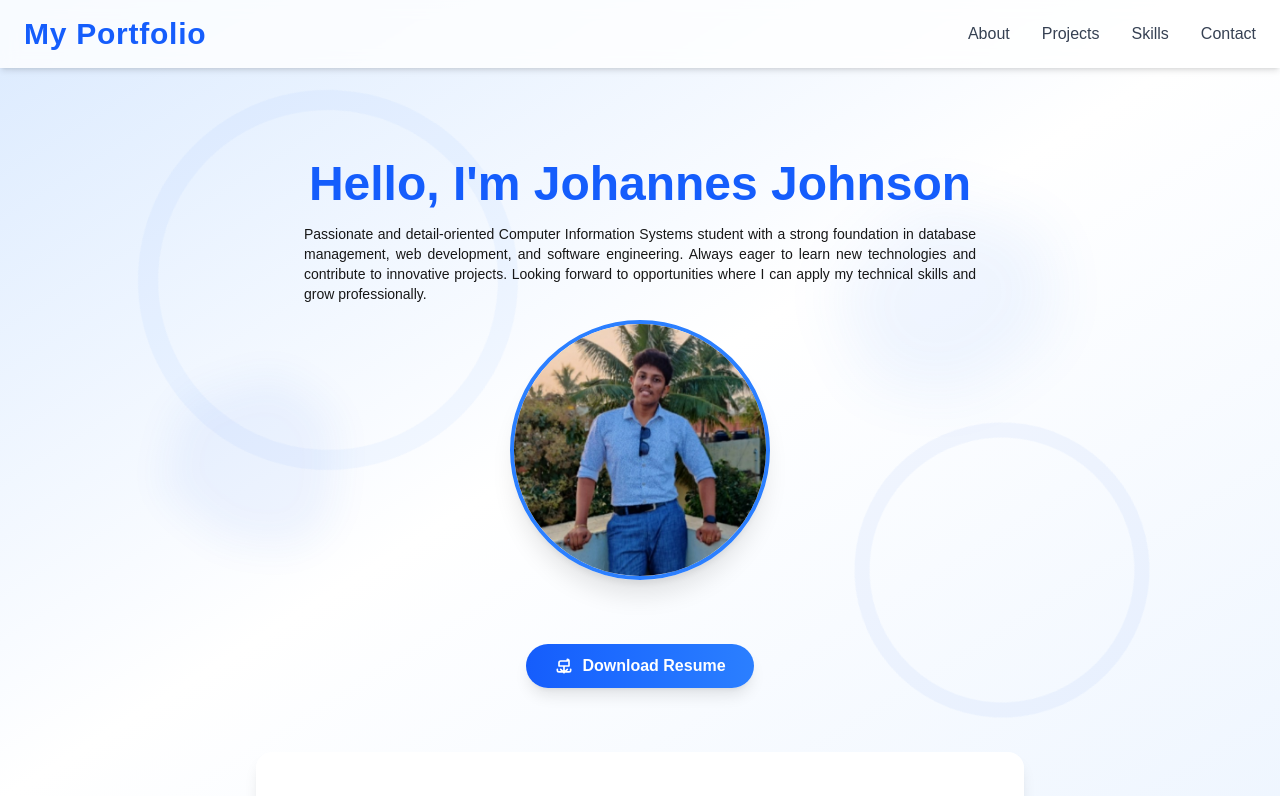
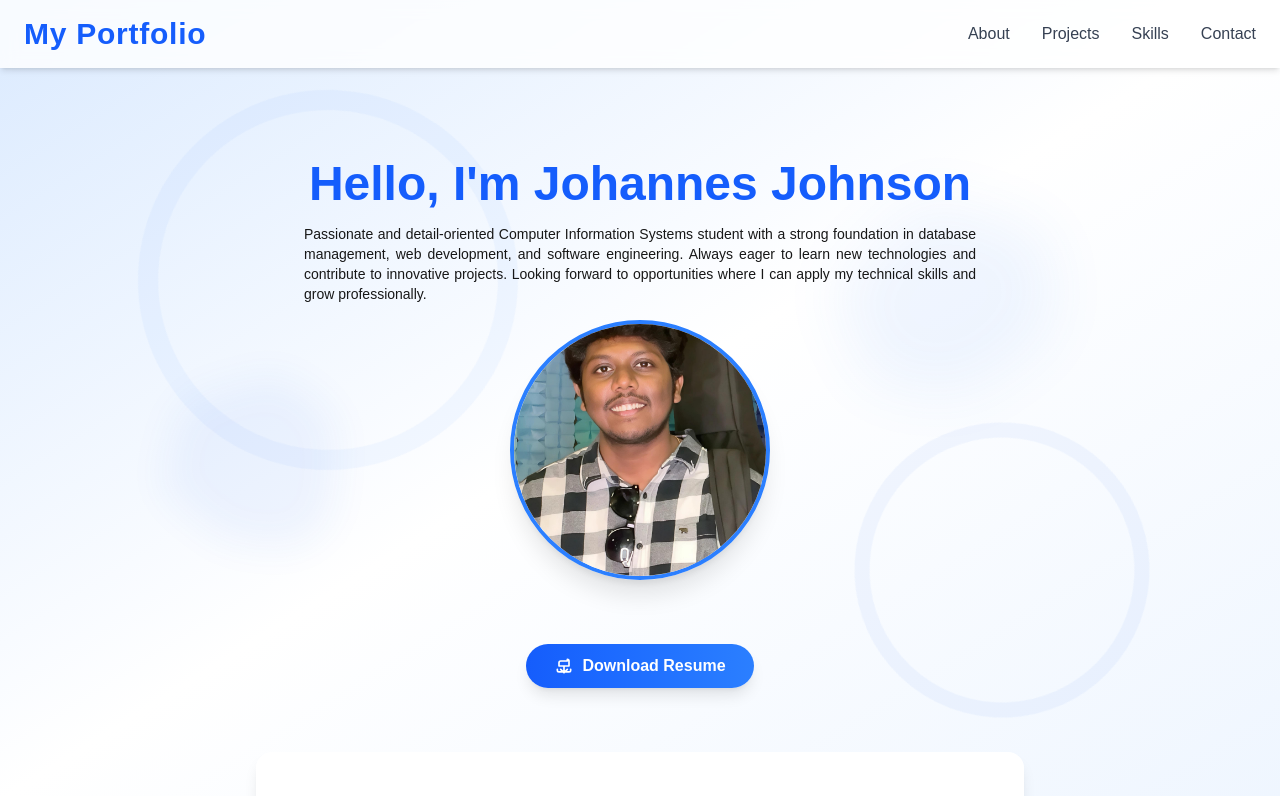
Before and after one commit to JOHANNES-SHELSON-J/JJ-Portfolio, a Next.js app: page / in a window 1280 px wide. Shown: the top 796 px of the page. Built offline with nearby package versions, Linux system fonts and the light colour scheme.

Commit message:
Update page.js

```diff
--- a/app/page.js
+++ b/app/page.js
@@ -153,7 +153,7 @@ export default function Home() {
   {/* Hero Photo */}
   <div className="mt-4 flex justify-center" id="hero-photo" data-aos="fade-up">
     <img
-      src="/Cut Image.jpg"
+      src="/Johannes_Image_Guitar.jpg"
       alt="My Photo"
       className="w-65 h-65 object-cover rounded-full border-4 border-blue-500 shadow-xl hover:shadow-2xl transition duration-300"
     />
```
